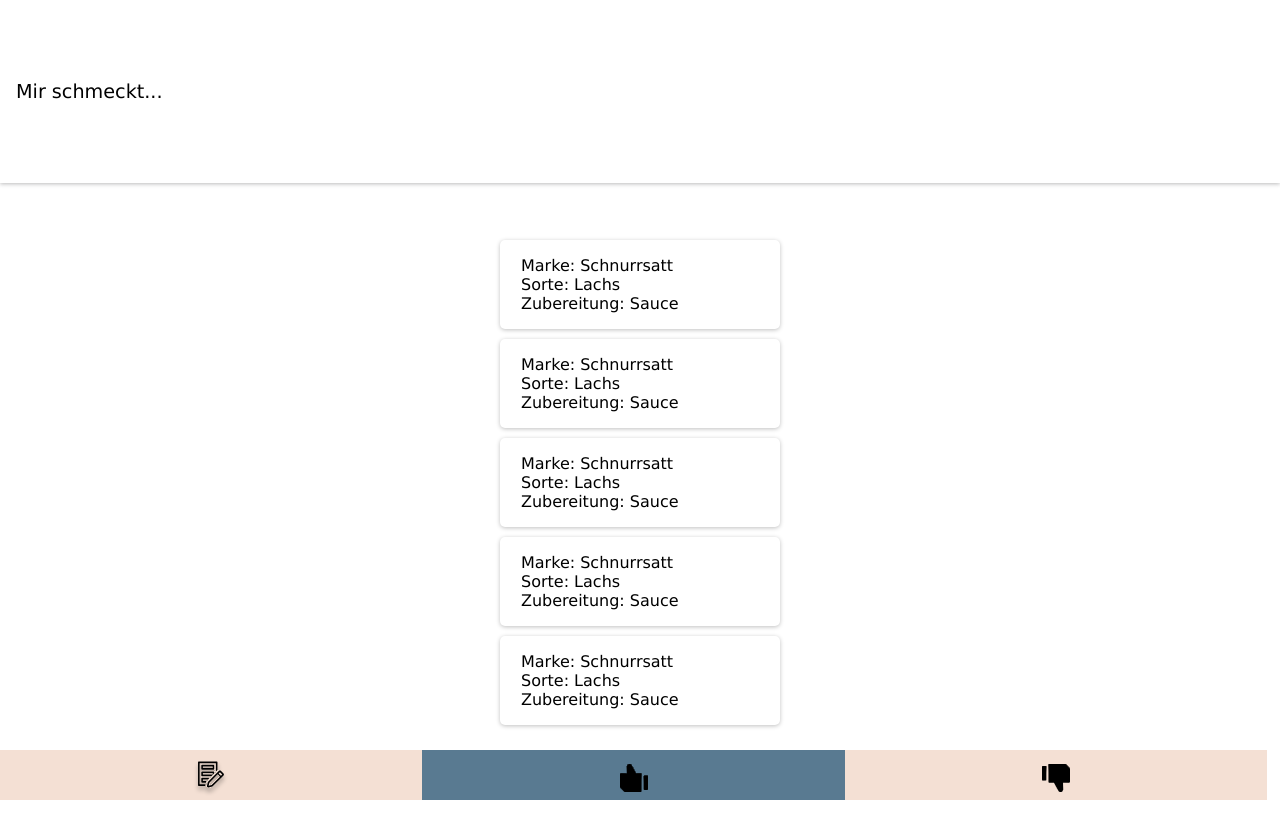
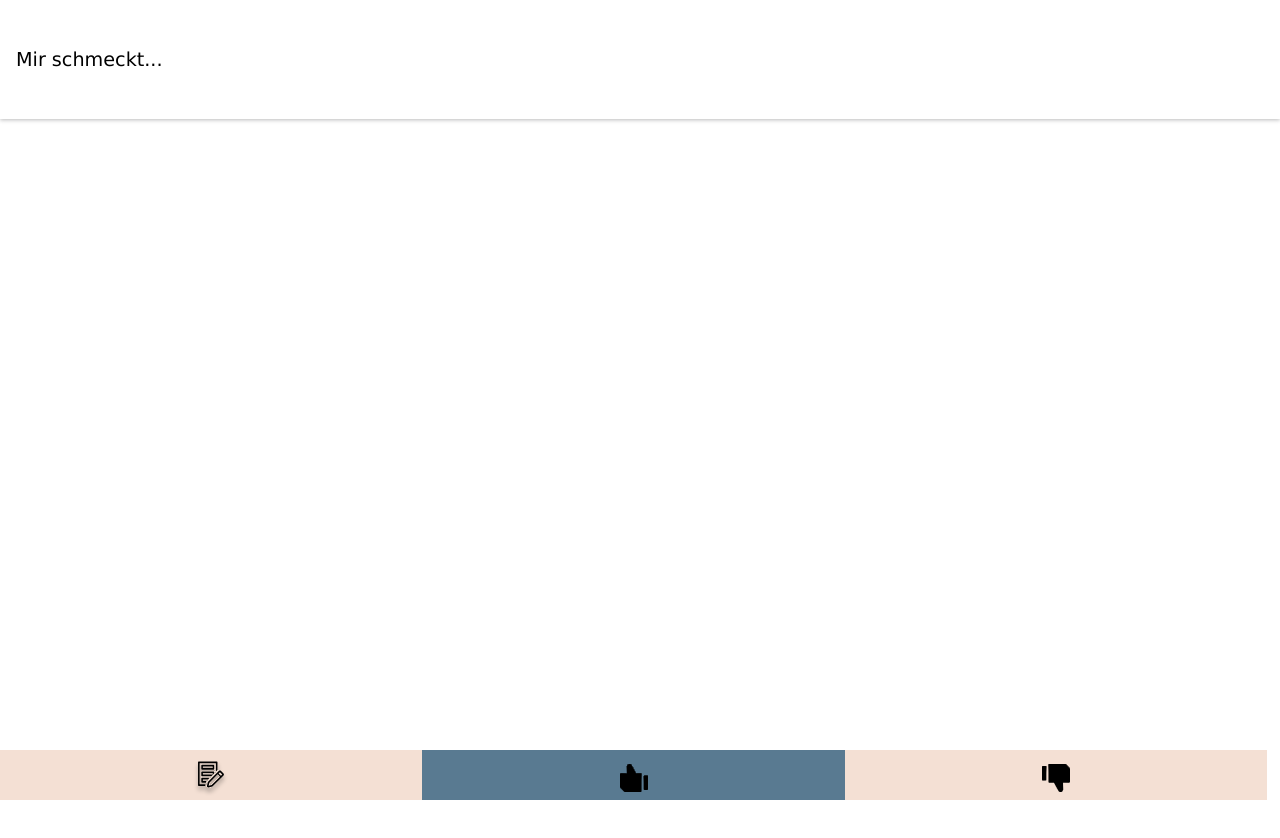
Before and after one commit to ttaannjjaa/capstone-project, a React (Create React App) app: page / in a window 1280 px wide. Shown: the top 838 px of the page. Built offline with nearby package versions, Linux system fonts and the light colour scheme.

Commit message:
add card rendering to one list

```diff
--- a/src/App.js
+++ b/src/App.js
@@ -46,7 +46,7 @@
               />
             }
           />
-          <Route path="/" element={<LikedFoodPage />} />
+          <Route path="/" element={<LikedFoodPage allData={allData} />} />
           <Route path="/UnLikedFoodpage" element={<UnLikedFoodPage />} />
         </Routes>
         <Navigation />
--- a/src/components/Card.js
+++ b/src/components/Card.js
@@ -1,17 +1,23 @@
 import styled from 'styled-components';
 
-export default function Card() {
+export default function Card({ allData }) {
   return (
+    <>
+      {allData?.map((card, index) => (
+        <li key={index}>
           <CardStyle role={'listbox'}>
             <ul
               data-testid={'cardcontent list'}
               aria-describedby={'list of catfood properties'}
             >
-        <li>Marke: Schnurrsatt</li>
-        <li>Sorte: Lachs</li>
-        <li>Zubereitung: Sauce</li>
+              <li>Marke: {card.foodName}</li>
+              <li>Sorte: {card.foodTaste}</li>
+              <li>Zubereitung: {card.foodStyle}</li>
             </ul>
           </CardStyle>
+        </li>
+      ))}
+    </>
   );
 }
 
--- a/src/components/Form.js
+++ b/src/components/Form.js
@@ -104,12 +104,12 @@
 }
 
 const FormContainer = styled.div`
-  padding: 10px;
   display: flex;
   flex-direction: column;
   justify-content: center;
   align-items: center;
   background-color: var(--white);
+  border: red 1px solid;
 `;
 
 const FormStyled = styled.form`
@@ -126,7 +126,7 @@
   width: 100%;
   font-size: 1rem;
   line-height: 1.5rem;
-  margin: 10px 0 18px 0;
+  margin: 8px 0 18px 0;
   padding: 5px;
   background-color: var(--peach);
   box-shadow: var(--box-shadow-inputfields);
@@ -142,7 +142,7 @@
   width: 100%;
   font-size: 1rem;
   line-height: 1.5rem;
-  margin: 10px 0 18px 0;
+  margin: 8px 0 18px 0;
   padding: 5px;
   background-color: var(--peach);
   box-shadow: var(--box-shadow-inputfields);
@@ -160,7 +160,7 @@
   gap: 18px;
   justify-content: space-evenly;
   align-items: center;
-  padding-top: 1.5rem;
+  padding-top: 1rem;
   padding-bottom: 1rem;
   border: none;
 `;
--- a/src/pages/FormPage.js
+++ b/src/pages/FormPage.js
@@ -31,8 +31,7 @@
 const FormPageStyle = styled.section`
   background-color: var(--white);
   display: grid;
-  grid-template-rows: 10vmin 1fr 50px;
-  grid-template-columns: 1;
+  grid-template-rows: 6vmin 1fr 50px;
   width: 100%;
   position: fixed;
   top: 0;
@@ -54,7 +53,6 @@
   overflow: hidden;
   box-shadow: 0 1px 4px 0 rgba(30, 30, 33, 0.3);
   grid-row: 1 / 2;
-  grid-column: 1/ 2;
 
   h1 {
     width: 100%;
--- a/src/pages/LikedFoodPage.js
+++ b/src/pages/LikedFoodPage.js
@@ -2,7 +2,7 @@
 import Card from '../components/Card.js';
 import Navigation from '../components/Navigation.js';
 
-export default function LikedFoodPage() {
+export default function LikedFoodPage({ allData }) {
   return (
     <LikedFoodPageStyle>
       <Header>
@@ -10,28 +10,14 @@
       </Header>
       <main>
         <ListStyle
-          data-testid={'likedlist'}
-          aria-describedby={'list of cards about catfood that your cat like'}
+          data-testid="likedlist"
+          aria-describedby="list of cards about catfood that your cat like"
         >
-          <li>
-            <Card />
-          </li>
-          <li>
-            <Card />
-          </li>
-          <li>
-            <Card />
-          </li>
-          <li>
-            <Card />
-          </li>
-          <li>
-            <Card />
-          </li>
+          <Card allData={allData} />
         </ListStyle>
       </main>
       <footer>
-        <Navigation data-testid={'navtest'} />
+        <Navigation data-testid="navtest" />
       </footer>
     </LikedFoodPageStyle>
   );
@@ -40,8 +26,7 @@
 const LikedFoodPageStyle = styled.section`
   background-color: var(--white);
   display: grid;
-  grid-template-rows: 20vmin 1fr 50px;
-  grid-template-columns: 1;
+  grid-template-rows: 15vmin 1fr 50px;
 
   main {
     grid-row: 2 / 4;
@@ -51,7 +36,7 @@
 
 const Header = styled.header`
   background-color: var(--white);
-  padding: 10vmin 1rem;
+  padding: 6vmin 1rem;
   width: 100%;
   position: fixed;
   top: 0;
@@ -59,7 +44,6 @@
   overflow: hidden;
   box-shadow: var(--box-shadow-header-drop);
   grid-row: 1 / 2;
-  grid-column: 1/ 2;
 
   h1 {
     width: 100%;
@@ -73,7 +57,6 @@
   list-style: none;
   width: 100%;
   display: grid;
-  grid-template-columns: 1;
   grid-template-rows: 5;
   gap: 10px;
   justify-content: center;
--- a/src/pages/UnLikedFoodPage.js
+++ b/src/pages/UnLikedFoodPage.js
@@ -43,7 +43,6 @@
   background-color: var(--white);
   display: grid;
   grid-template-rows: 20vmin 1fr 50px;
-  grid-template-columns: 1;
 
   main {
     grid-row: 2 / 4;
@@ -53,7 +52,7 @@
 
 const Header = styled.header`
   background-color: var(--white);
-  padding: 8vmin 1rem;
+  padding: 5vmin 1rem;
   width: 100%;
   position: fixed;
   top: 0;
@@ -61,7 +60,6 @@
   overflow: hidden;
   box-shadow: var(--box-shadow-header-drop);
   grid-row: 1 / 2;
-  grid-column: 1/ 2;
 
   h1 {
     width: 100%;
@@ -75,7 +73,6 @@
   list-style: none;
   width: 100%;
   display: grid;
-  grid-template-columns: 1;
   grid-template-rows: 5;
   gap: 10px;
   justify-content: center;
```
Lines whose indentation alone changed are shown as unchanged.
